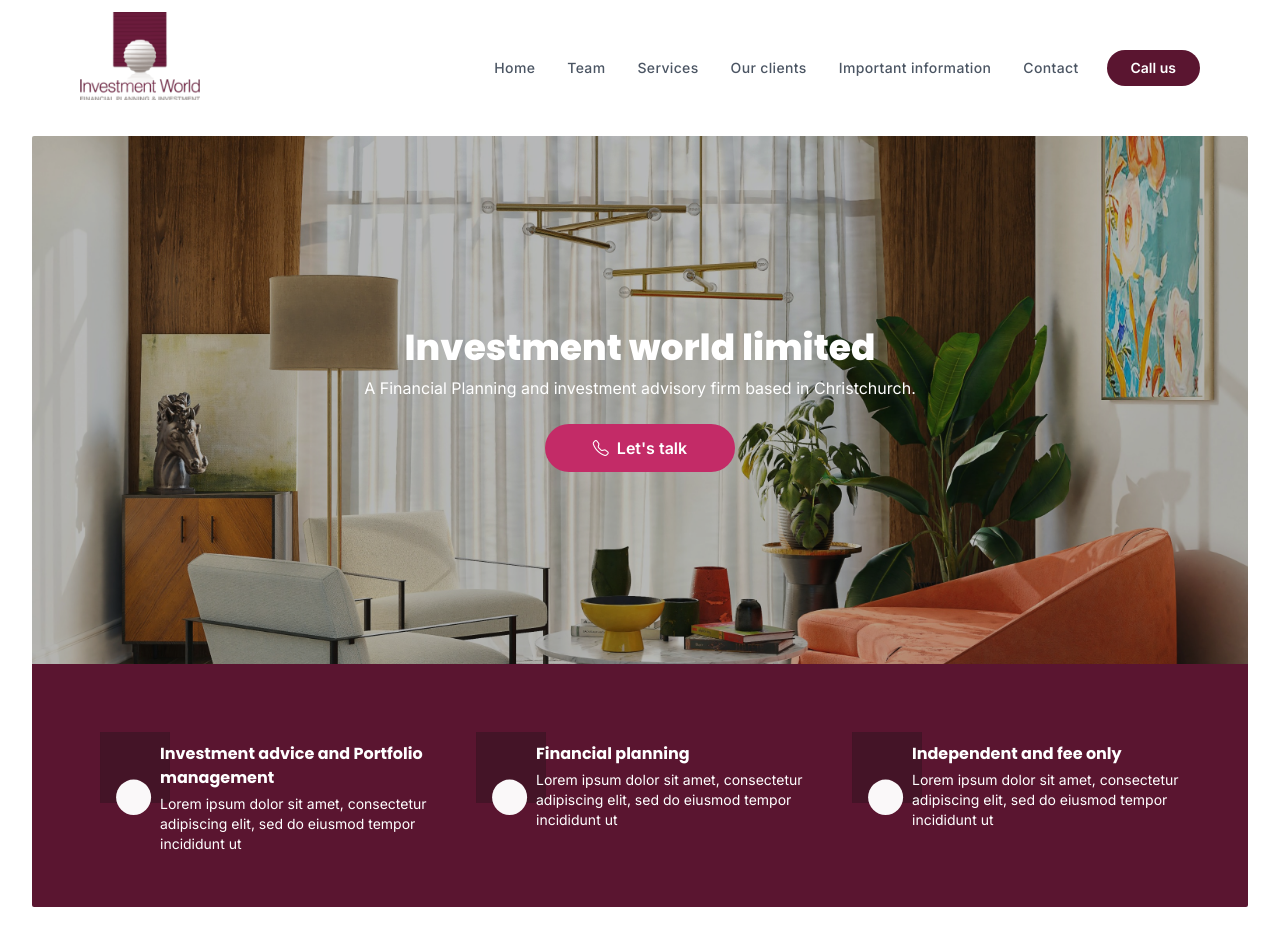
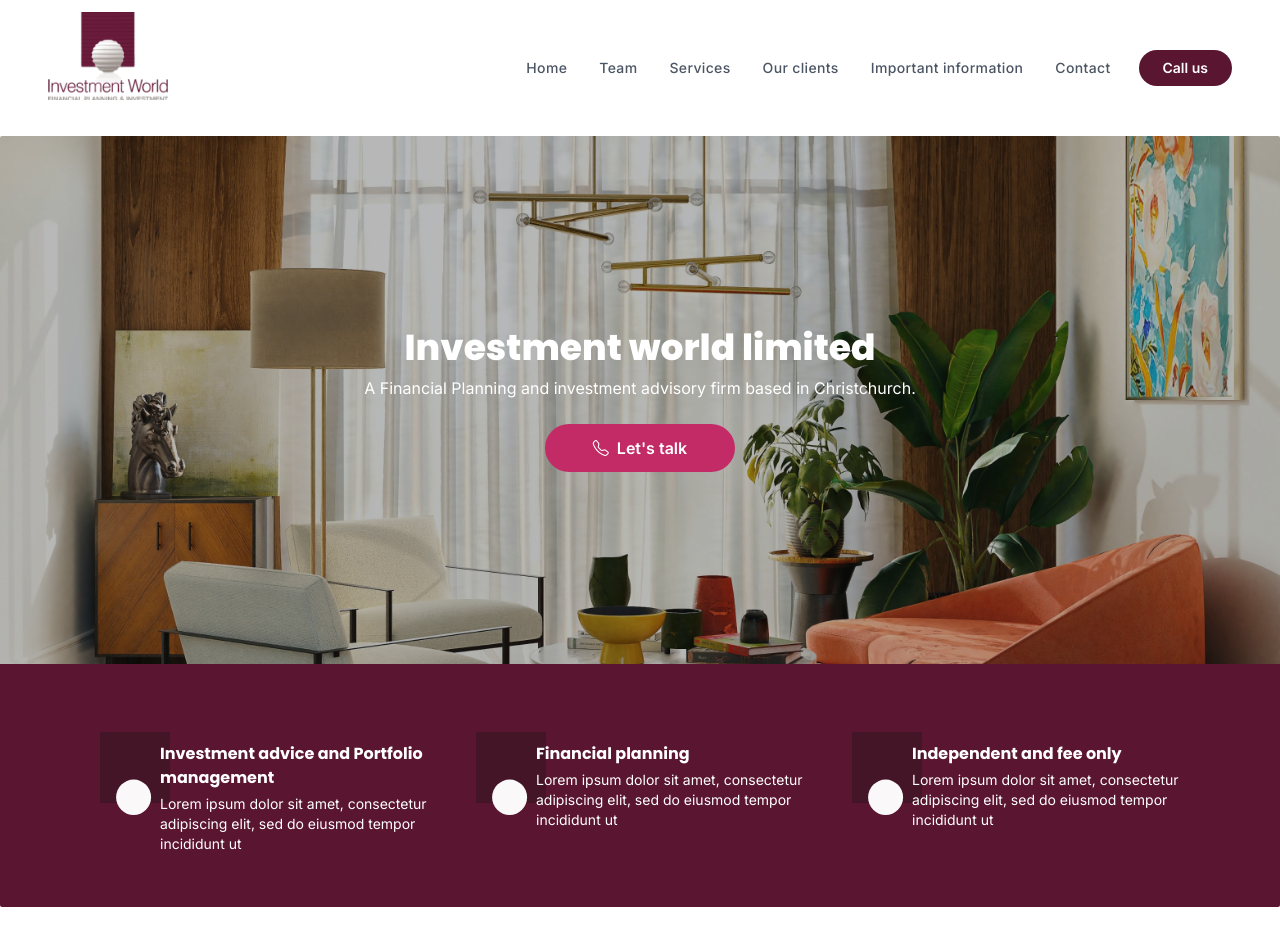
Before and after one commit to KarthicNallakaruppan/investment-world, a Next.js app: page / in a window 1280 px wide. Shown: the top 952 px of the page. Built offline with nearby package versions, Linux system fonts and the light colour scheme.

Commit message:
Made layout full width

```diff
--- a/src/app/layout.tsx
+++ b/src/app/layout.tsx
@@ -18,7 +18,7 @@ export default function RootLayout({
       <head>
         <link rel="stylesheet" href="https://cdn.jsdelivr.net/npm/bootstrap-icons@1.11.1/font/bootstrap-icons.css"/>
       </head>
-      <body className={`${inter.className} mx-8 2xl:mx-0`}>{children}</body>
+      <body className={`${inter.className} 2xl:mx-0`}>{children}</body>
     </html>
   )
 }
```
